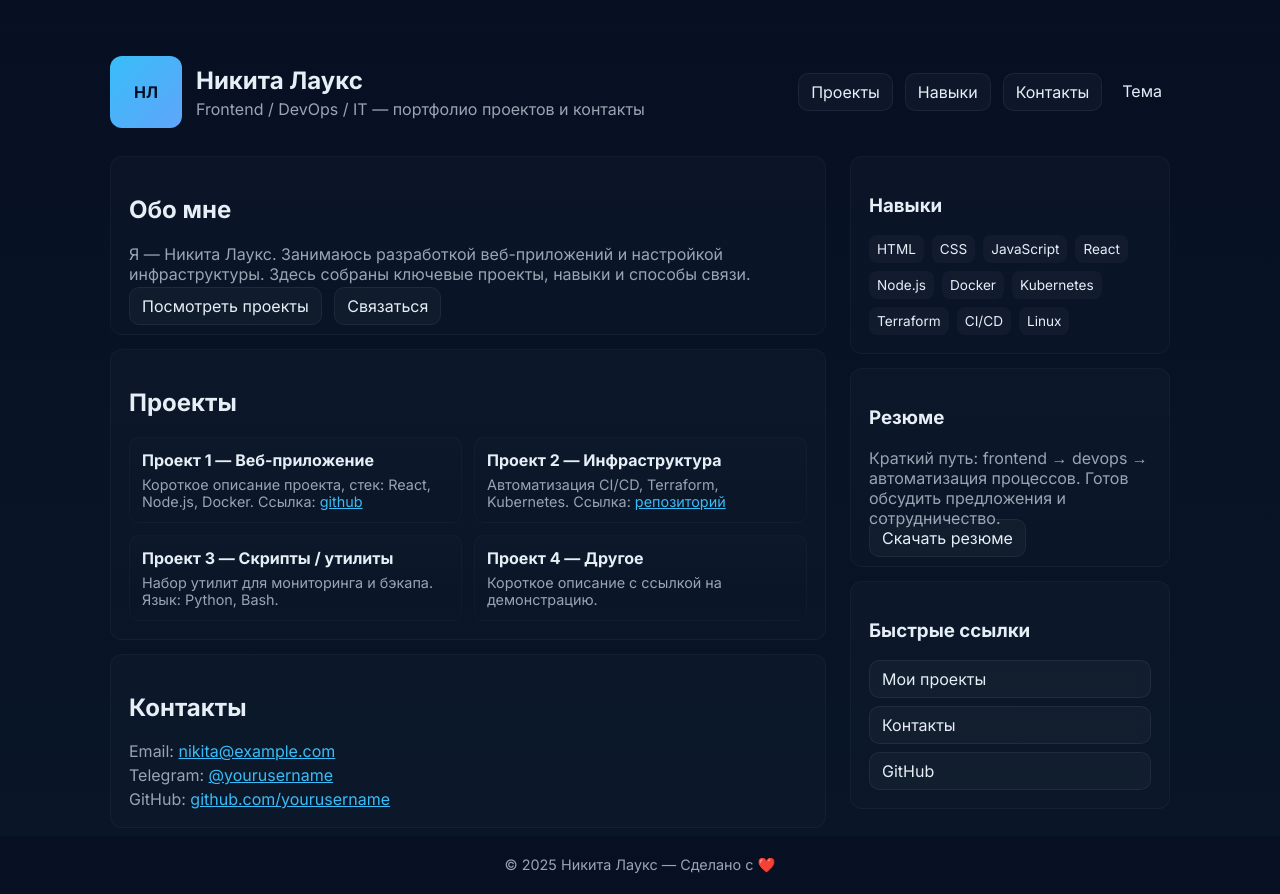
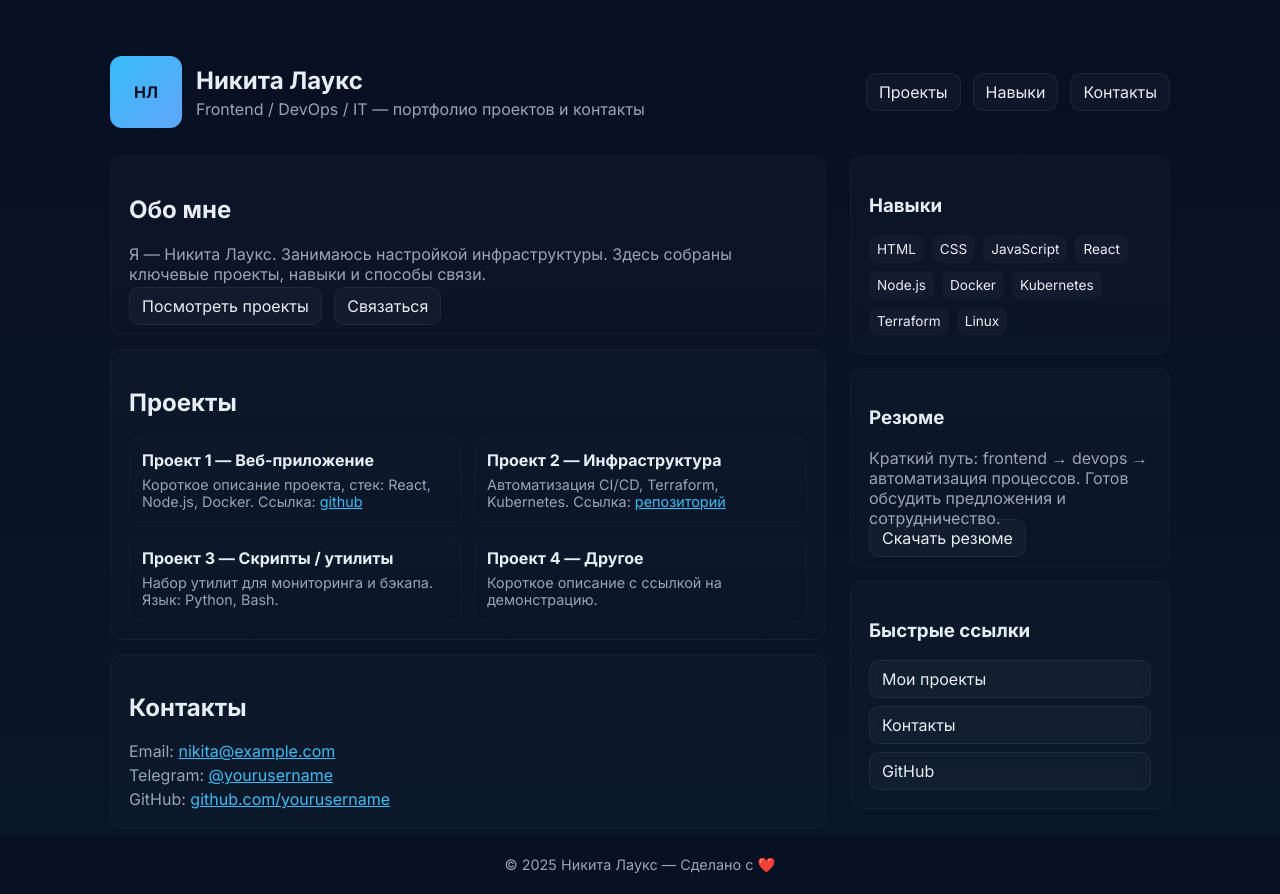
Before and after one commit to lauxnikita-star/lauxnikita-star.github.io, a plain HTML site: page index.html in a window 1280 px wide. Drawn offline with Linux system fonts and the light colour scheme.

Commit message:
Update index.html

```diff
--- a/index.html
+++ b/index.html
@@ -64,7 +64,6 @@
         <a class="btn" href="#projects">Проекты</a>
         <a class="btn" href="#skills">Навыки</a>
         <a class="btn" href="#contact">Контакты</a>
-        <div class="theme-toggle btn" id="themeToggle">Тема</div>
       </nav>
     </header>
 
@@ -72,7 +71,7 @@
       <section>
         <div class="card">
           <h2 id="about">Обо мне</h2>
-          <p class="lead">Я — Никита Лаукс. Занимаюсь разработкой веб-приложений и настройкой инфраструктуры. Здесь собраны ключевые проекты, навыки и способы связи.</p>
+          <p class="lead">Я — Никита Лаукс. Занимаюсь настройкой инфраструктуры. Здесь собраны ключевые проекты, навыки и способы связи.</p>
           <div style="margin-top:12px">
             <a class="btn" href="#projects">Посмотреть проекты</a>
             <a class="btn" href="#contact" style="margin-left:8px">Связаться</a>
@@ -124,7 +123,6 @@
             <div class="skill">Docker</div>
             <div class="skill">Kubernetes</div>
             <div class="skill">Terraform</div>
-            <div class="skill">CI/CD</div>
             <div class="skill">Linux</div>
           </div>
         </div>
```
